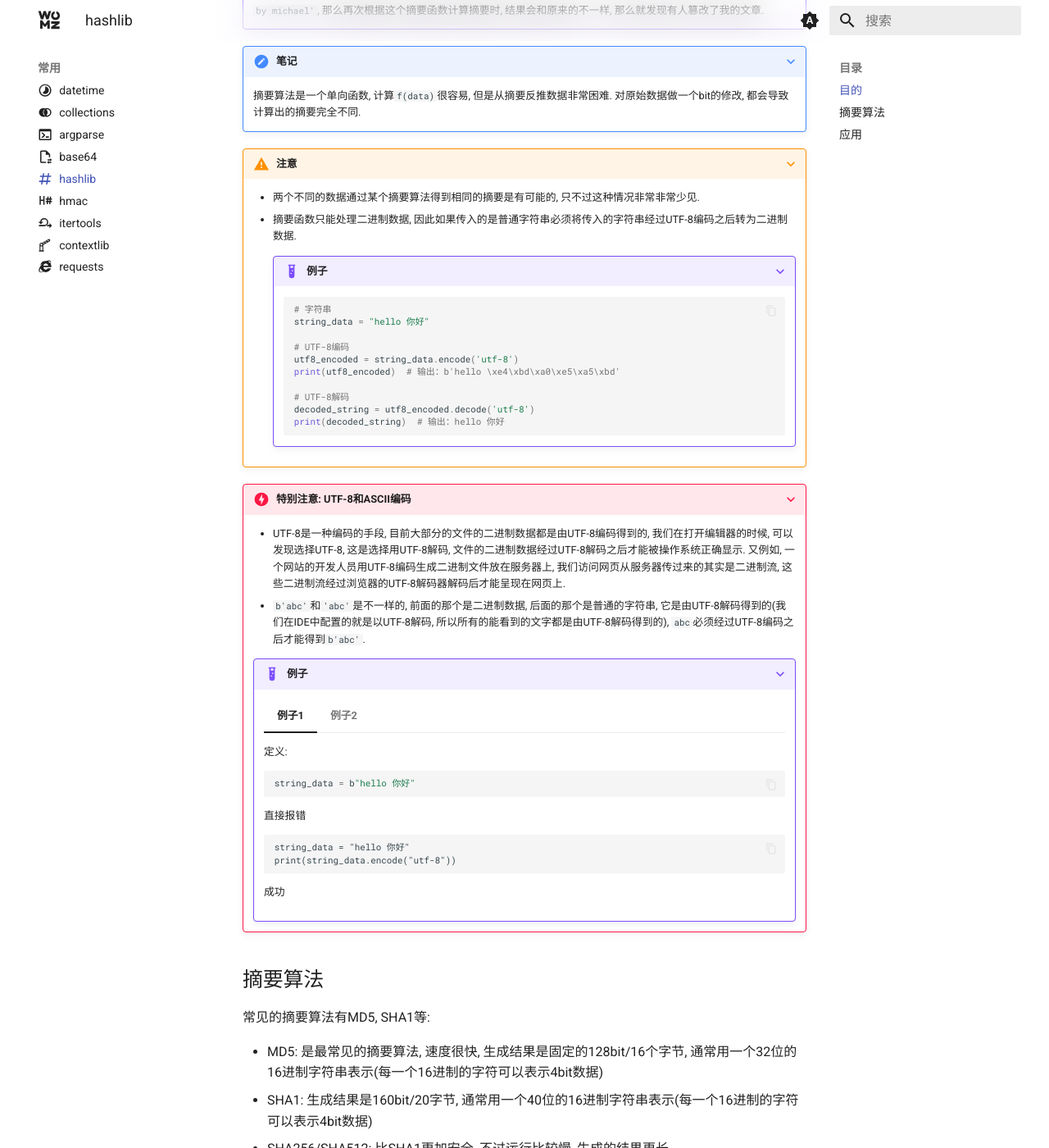
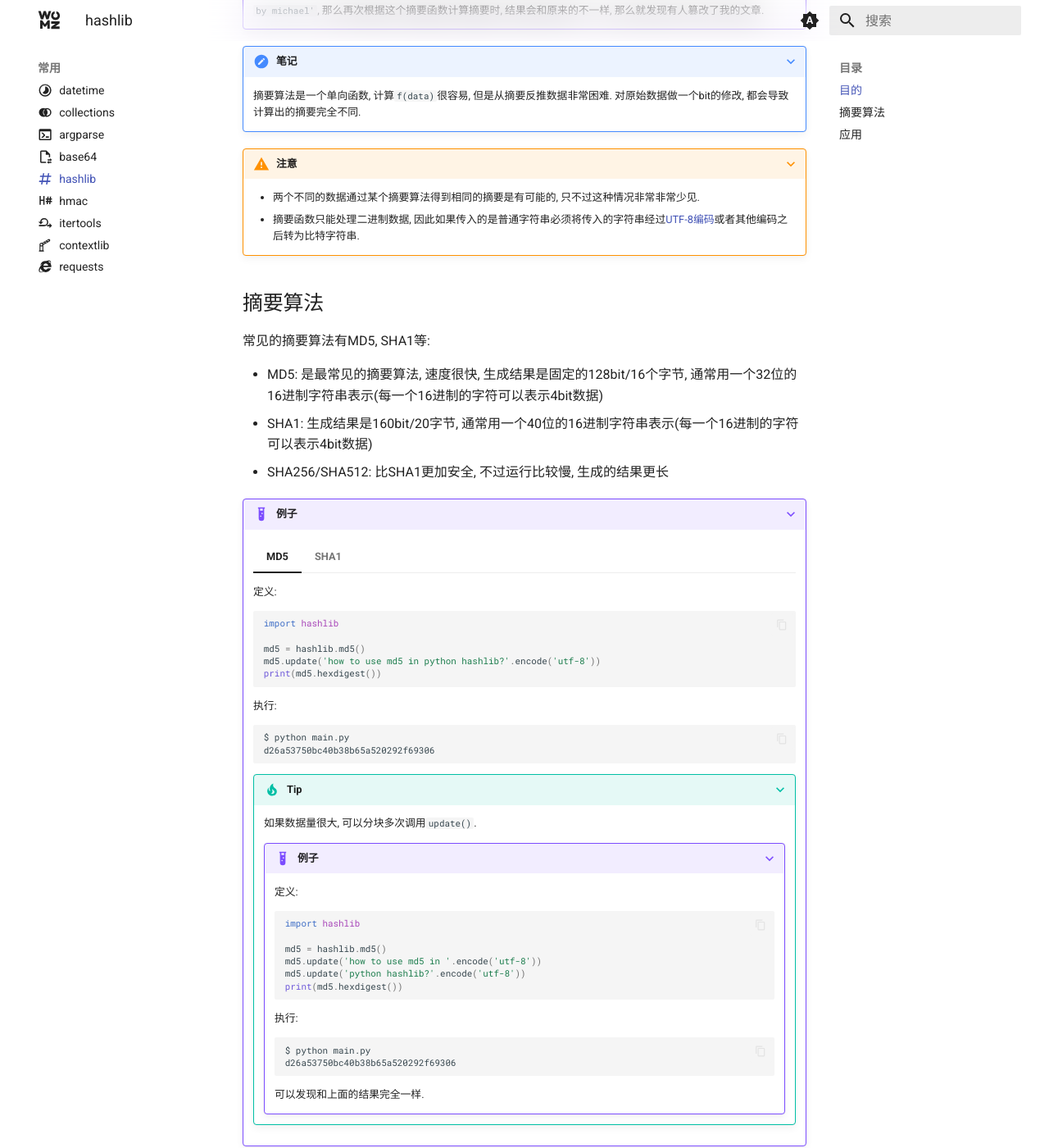
Before and after one commit to sigmax01/py, an MkDocs documentation site: the page built from docs/常用/hashlib.md, in a window 1280 px wide and 1400 px high, scrolled down 441 px. Shown: the whole window at 82% size. Built offline with MkDocs 1.6.1 and Material for MkDocs 9.7.7, drawn with Linux system fonts in a browser that asks for light colours; comment, search, counter and statistics services are not loaded.

````diff
--- a/docs/常用/hashlib.md
+++ b/docs/常用/hashlib.md
@@ -19,61 +19,7 @@
 ???+ warning "注意"
 
     - 两个不同的数据通过某个摘要算法得到相同的摘要是有可能的, 只不过这种情况非常非常少见.
-    - 摘要函数只能处理二进制数据, 因此如果传入的是普通字符串必须将传入的字符串经过UTF-8编码之后转为二进制数据.
-
-        ???+ example "例子"
-
-            ```py
-            # 字符串
-            string_data = "hello 你好"
-
-            # UTF-8编码
-            utf8_encoded = string_data.encode('utf-8')
-            print(utf8_encoded)  # 输出：b'hello \xe4\xbd\xa0\xe5\xa5\xbd'
-
-            # UTF-8解码
-            decoded_string = utf8_encoded.decode('utf-8')
-            print(decoded_string)  # 输出：hello 你好
-            ```
-
-???+ danger "特别注意: UTF-8和ASCII编码"
-
-    - UTF-8是一种编码的手段, 目前大部分的文件的二进制数据都是由UTF-8编码得到的, 我们在打开编辑器的时候, 可以发现选择UTF-8, 这是选择用UTF-8解码, 文件的二进制数据经过UTF-8解码之后才能被操作系统正确显示. 又例如, 一个网站的开发人员用UTF-8编码生成二进制文件放在服务器上, 我们访问网页从服务器传过来的其实是二进制流, 这些二进制流经过浏览器的UTF-8解码器解码后才能呈现在网页上.
-    - `b'abc'`和`'abc'`是不一样的, 前面的那个是二进制数据, 后面的那个是普通的字符串, 它是由UTF-8解码得到的(我们在IDE中配置的就是以UTF-8解码, 所以所有的能看到的文字都是由UTF-8解码得到的), `abc`必须经过UTF-8编码之后才能得到`b'abc'`.
-
-    ???+ example "例子"
-
-        === "例子1"
-
-            定义:
-
-            ```py
-            string_data = b"hello 你好"
-            ```
-
-            直接报错
-
-            ```
-            string_data = "hello 你好"
-            print(string_data.encode("utf-8"))
-            ```
-
-            成功
-
-        === "例子2"
-
-            ```py
-            # 字符串
-            string_data = "abc"
-
-            # 将字符串编码为字节对象（使用默认的UTF-8编码）
-            byte_data = string_data.encode('ascii')
-            print(f"Byte data: {byte_data}")  # 输出：b'abc'
-
-            # 从字节对象解码回字符串
-            decoded_string = byte_data.decode('ascii')
-            print(f"Decoded string: {decoded_string}")  # 输出：abc
-            ```
+    - 摘要函数只能处理二进制数据, 因此如果传入的是普通字符串必须将传入的字符串经过[UTF-8编码](/基础/编码/#UTF-8编码和解码)或者其他编码之后转为比特字符串.
 
 ## 摘要算法
 
--- a/mkdocs.yml
+++ b/mkdocs.yml
@@ -133,6 +133,7 @@
     - 异步: 基础/异步.md
     - 数据库: 基础/数据库.md
     - 错误/调试/测试: 基础/调试.md
+    - 编码: 基础/编码.md
   - 常用:
     - datetime: 常用/datetime.md
     - collections: 常用/collections.md
````
Also changed, not shown: docs/index.md (+1 -0 lines), docs/基础/编码.md (added, +129 -0 lines), docs/常用/base64.md (+1 -11 lines), docs/常用/hmac.md (+1 -1 lines).
